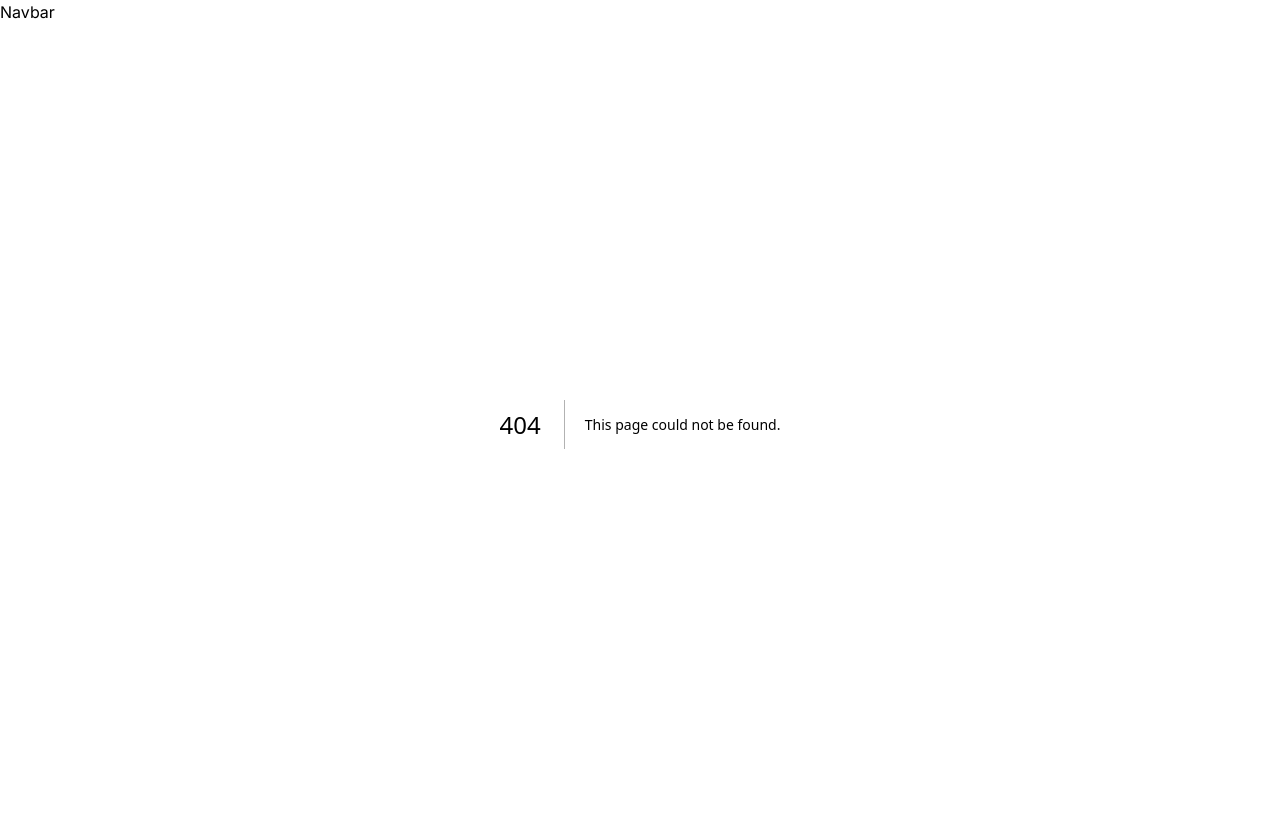
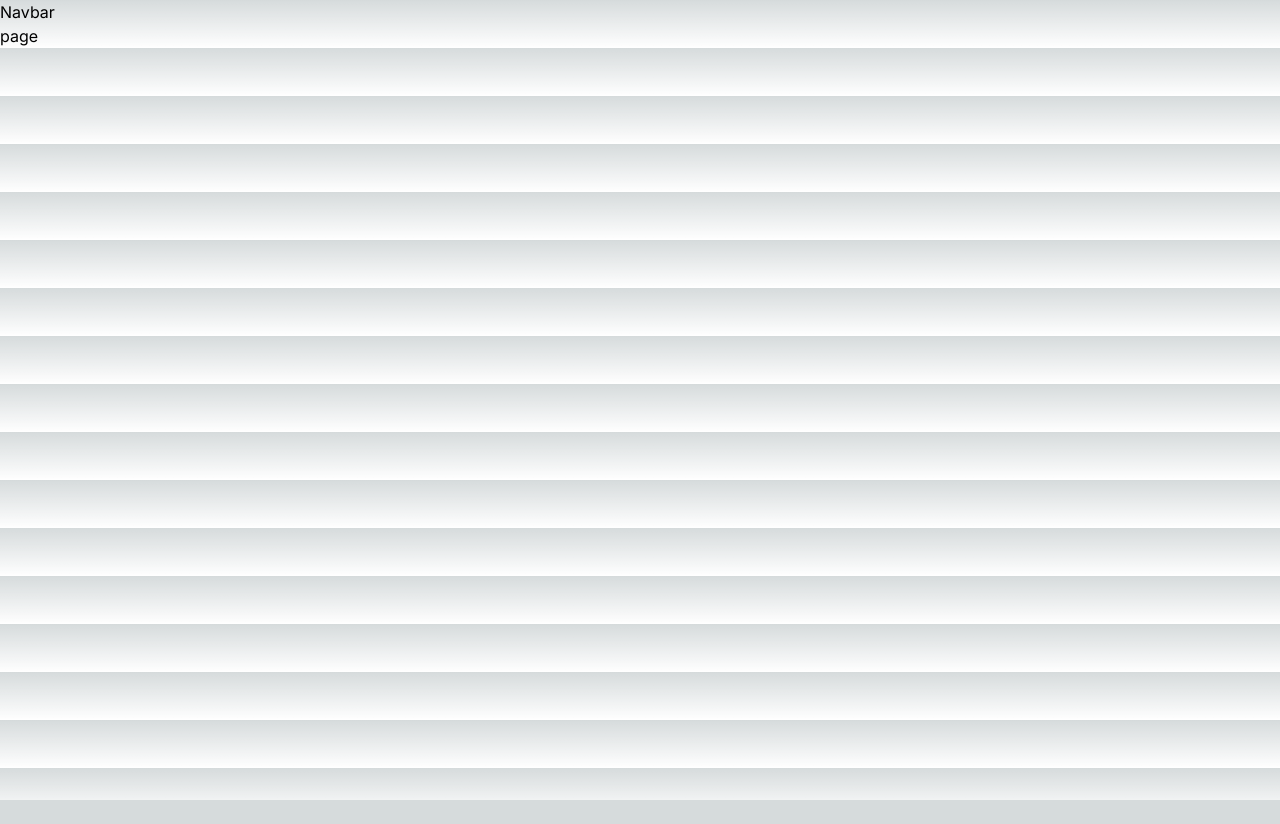
Before and after one commit to MatthewsRicky/finaltribe, a Next.js app in the folder tribearth/: page /about in a window 1280 px wide. Before the commit this address had no page. After the commit the page ends 800 px from the top, so only its background shows below. Built offline with nearby package versions, Linux system fonts and the light colour scheme.

Commit message:
Create page.tsx

```diff
--- /dev/null
+++ b/tribearth/app/about/page.tsx
@@ -0,0 +1,9 @@
+
+
+const About = () => {
+  return (
+    <div>page</div>
+  )
+}
+
+export default About;
```
